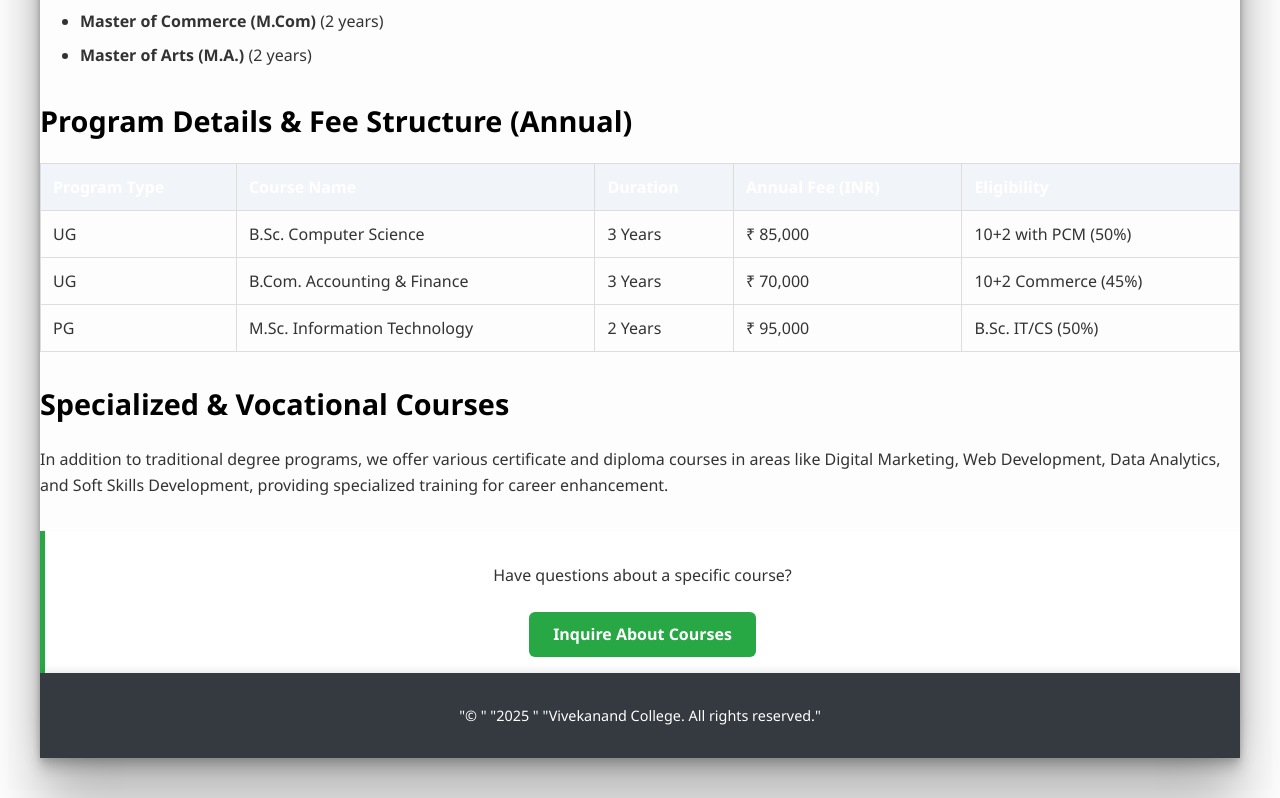
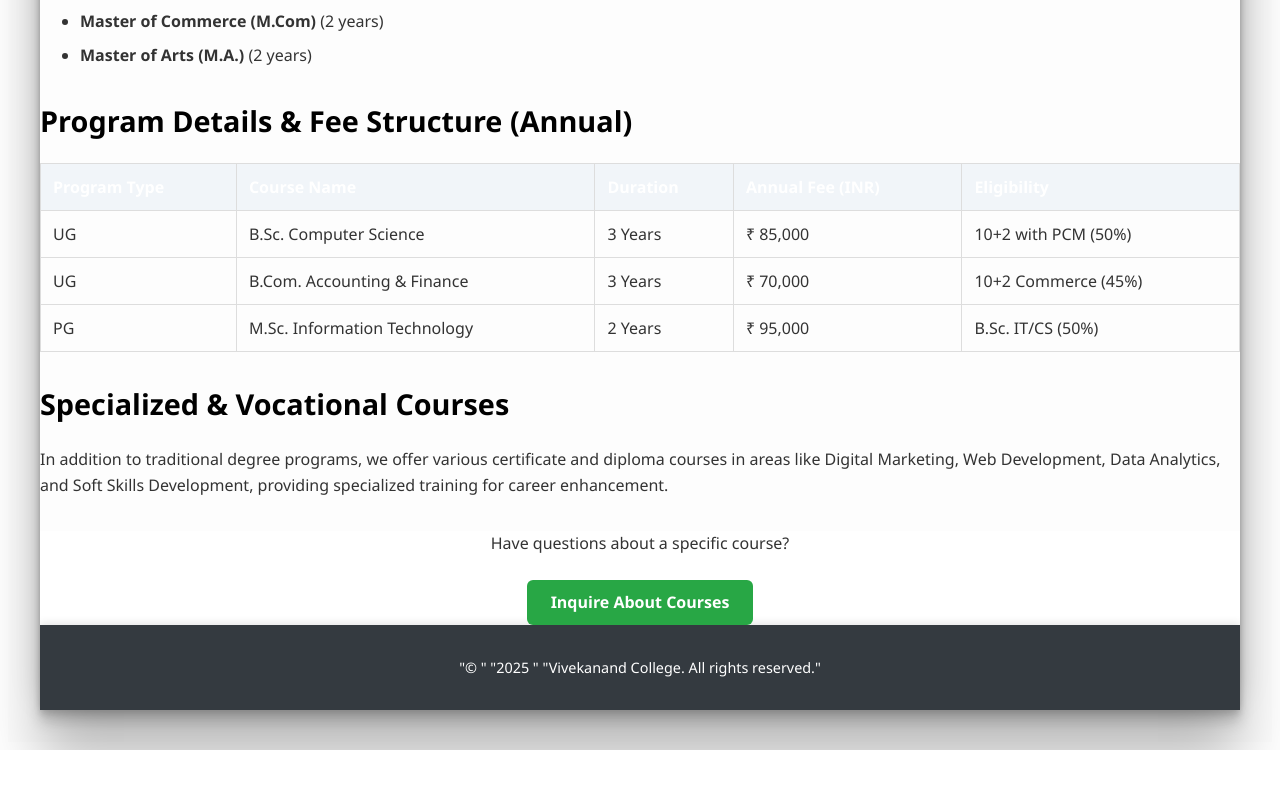
Before and after one commit to Urvee-Gaikwad/vck-ojt, a React (Vite) app: page /coursespage in a window 1280 px wide. Shown: the part 1541-2339 px from the top of the page. After the commit the page ends 2291 px from the top, so only its background shows below. Built offline with nearby package versions, Linux system fonts and the light colour scheme.

Commit message:
firstt1 commit

```diff
--- a/src/pages/HomePage.css
+++ b/src/pages/HomePage.css
@@ -71,10 +71,9 @@
 }
 
 .call-to-action {
-  margin-top: 2rem;
+
   background-color: green;
-  padding: 1rem;
-  border-left: 5px solid #28a745;
+
 }
 
 .call-to-action .btn {
@@ -92,6 +91,6 @@
   text-align: center;
 }
 
-.btn {
+#btn {
   background-color: green;
 }
--- a/src/pages/HomePage.jsx
+++ b/src/pages/HomePage.jsx
@@ -41,7 +41,7 @@
           learning experience and personal growth.</p>
         <div>
         <p id="pp">Ready to start your journey with us?</p>
-        <a href="/coursespage"> <button className="btn">Explore Courses</button></a>
+        <a href="/coursespage"> <button id="btn">Explore Courses</button></a>
         </div>
         <div>
             <Footer/>
```
